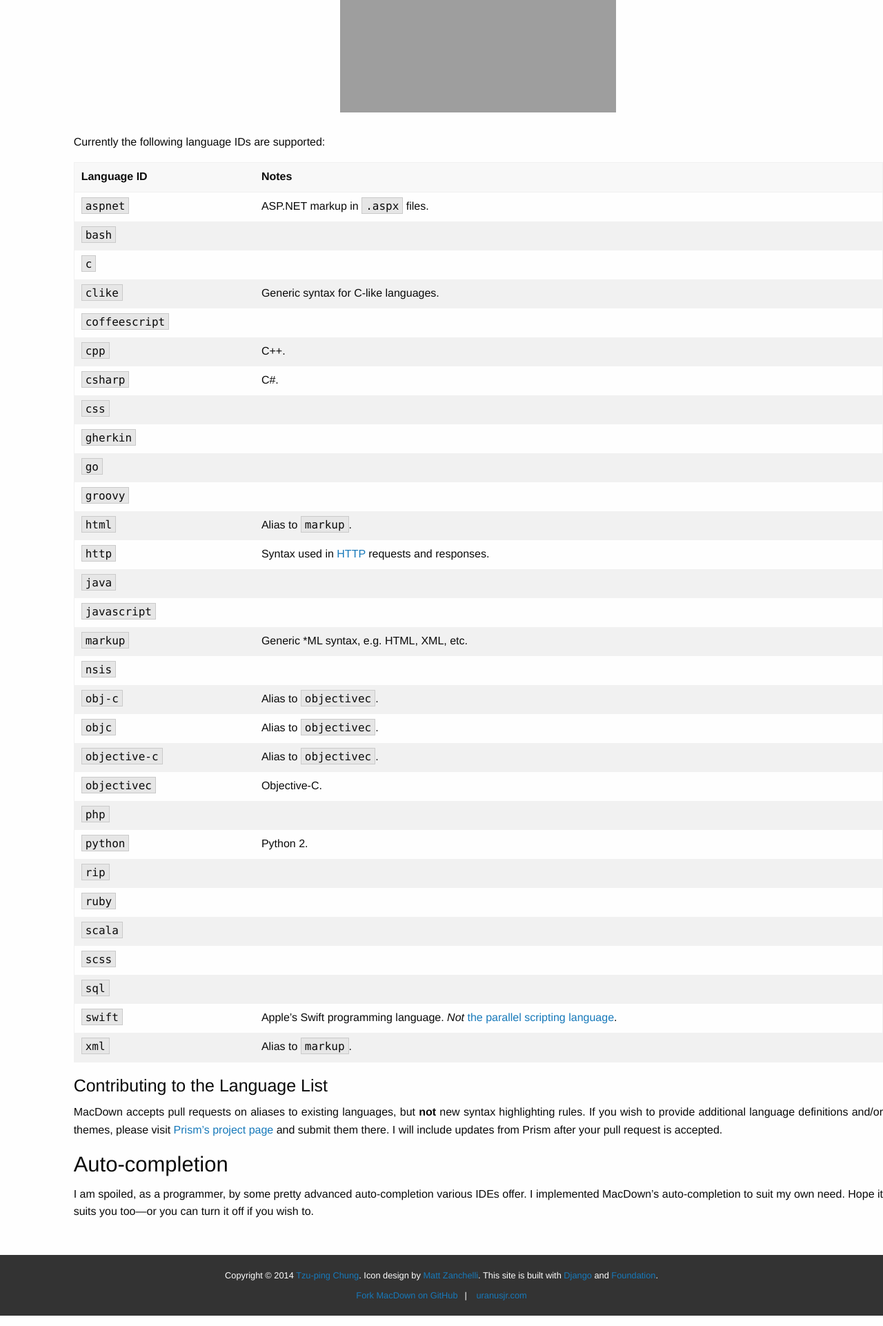
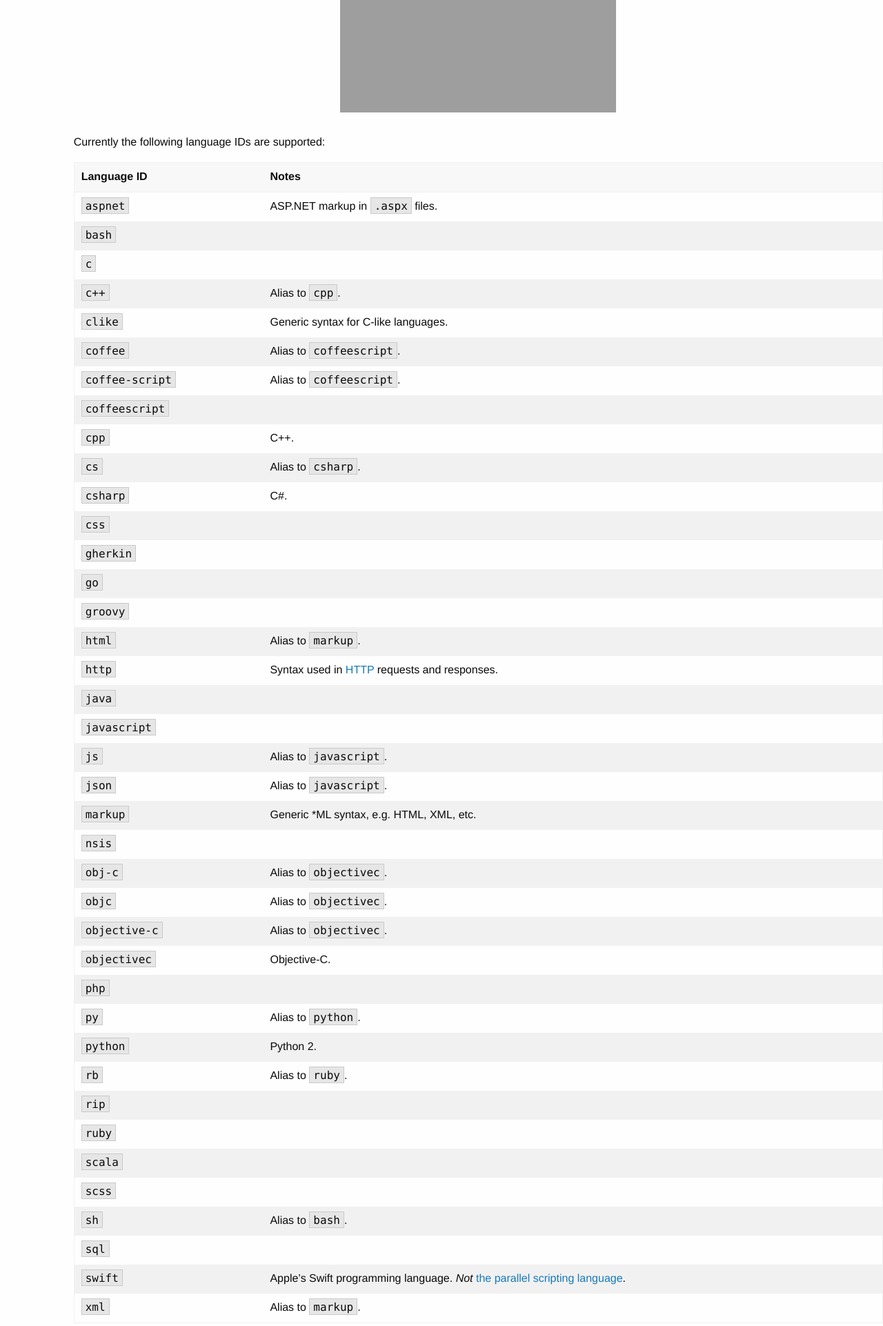
Before and after one commit to MacDownApp/macdown-site-django, a Django app: template pages/templates/pages/features.html in a window 1280 px wide. Shown: the part 912-2834 px from the top of the page at 69% size. Run offline with Django 3.2, Linux system fonts and the light colour scheme; the template is opened without the code that fills it, so the values that code supplies are empty; some libraries are stand-ins or nearby versions; grey boxes are pictures that could not be loaded.

Commit message:
Update language list
Based on uranusjr/macdown@09e3403

```diff
--- a/pages/templates/pages/features.html
+++ b/pages/templates/pages/features.html
@@ -34,9 +34,13 @@
         <tr><td><code>aspnet</code></td><td>ASP.NET markup in <code>.aspx</code> files.</td></tr>
         <tr><td><code>bash</code></td><td></td></tr>
         <tr><td><code>c</code></td><td></td></tr>
+        <tr><td><code>c++</code></td><td>Alias to <code>cpp</code>.</td></tr>
         <tr><td><code>clike</code></td><td>Generic syntax for C-like languages.</td></tr>
+        <tr><td><code>coffee</code></td><td>Alias to <code>coffeescript</code>.</td></tr>
+        <tr><td><code>coffee-script</code></td><td>Alias to <code>coffeescript</code>.</td></tr>
         <tr><td><code>coffeescript</code></td><td></td></tr>
         <tr><td><code>cpp</code></td><td>C++.</td></tr>
+        <tr><td><code>cs</code></td><td>Alias to <code>csharp</code>.</td></tr>
         <tr><td><code>csharp</code></td><td>C#.</td></tr>
         <tr><td><code>css</code></td><td></td></tr>
         <tr><td><code>gherkin</code></td><td></td></tr>
@@ -46,6 +50,8 @@
         <tr><td><code>http</code></td><td>Syntax used in <a href="http://en.wikipedia.org/wiki/Hypertext_Transfer_Protocol">HTTP</a> requests and responses.</td></tr>
         <tr><td><code>java</code></td><td></td></tr>
         <tr><td><code>javascript</code></td><td></td></tr>
+        <tr><td><code>js</code></td><td>Alias to <code>javascript</code>.</td></tr>
+        <tr><td><code>json</code></td><td>Alias to <code>javascript</code>.</td></tr>
         <tr><td><code>markup</code></td><td>Generic *ML syntax, e.g. HTML, XML, etc.</td></tr>
         <tr><td><code>nsis</code></td><td></td></tr>
         <tr><td><code>obj-c</code></td><td>Alias to <code>objectivec</code>.</td></tr>
@@ -53,11 +59,14 @@
         <tr><td><code>objective-c</code></td><td>Alias to <code>objectivec</code>.</td></tr>
         <tr><td><code>objectivec</code></td><td>Objective-C.</td></tr>
         <tr><td><code>php</code></td><td></td></tr>
+        <tr><td><code>py</code></td><td>Alias to <code>python</code>.</td></tr>
         <tr><td><code>python</code></td><td>Python 2.</td></tr>
+        <tr><td><code>rb</code></td><td>Alias to <code>ruby</code>.</td></tr>
         <tr><td><code>rip</code></td><td></td></tr>
         <tr><td><code>ruby</code></td><td></td></tr>
         <tr><td><code>scala</code></td><td></td></tr>
         <tr><td><code>scss</code></td><td></td></tr>
+        <tr><td><code>sh</code></td><td>Alias to <code>bash</code>.</td></tr>
         <tr><td><code>sql</code></td><td></td></tr>
         <tr><td><code>swift</code></td><td>Apple’s Swift programming language. <em>Not</em> <a href="http://swift-lang.org/">the parallel scripting language</a>.</td></tr>
         <tr><td><code>xml</code></td><td>Alias to <code>markup</code>.</td></tr>
```
